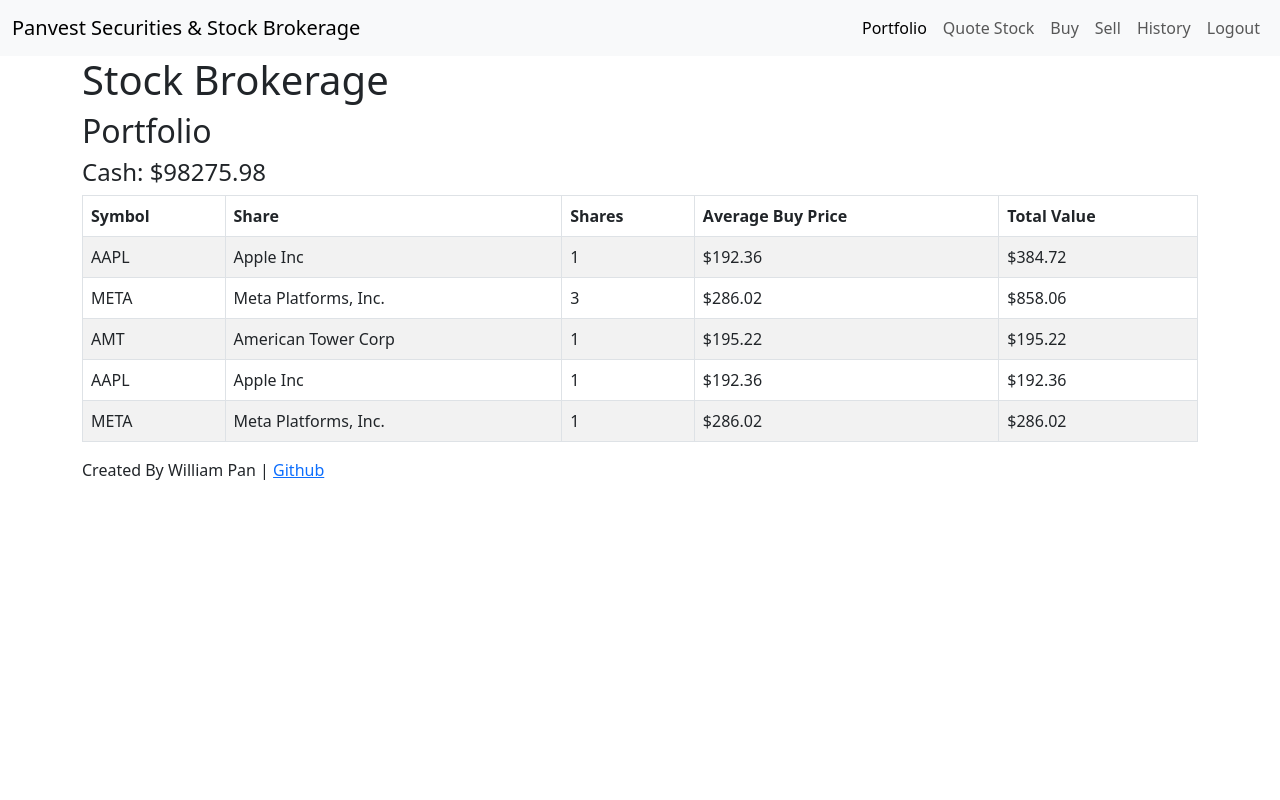
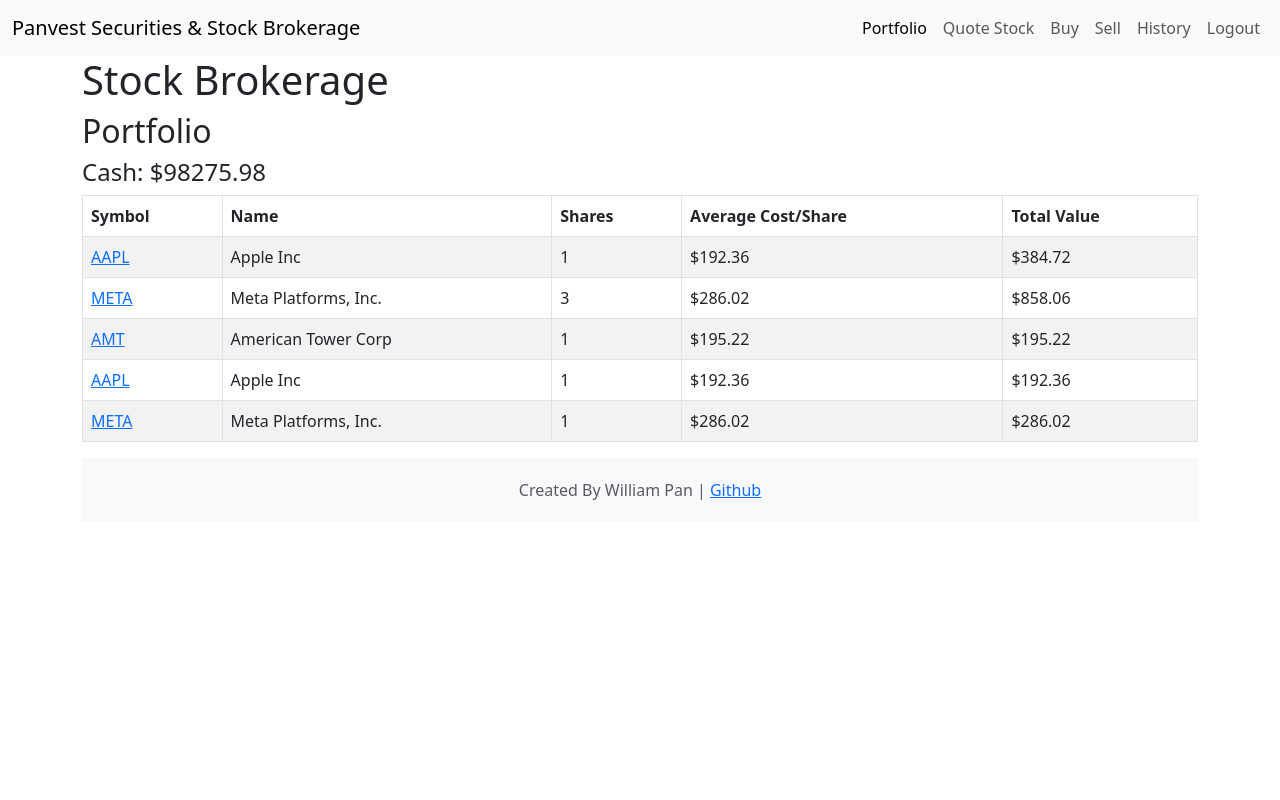
Before and after one commit to williampan22/stock_trading_brokerage_app, a Flask app: page / in a window 1280 px wide. Run offline with Flask 3, Linux system fonts and the light colour scheme; the visitor is signed in with stand-in values (Sample User, id 1).

Commit message:
linked stocks in portfolio to quote, update footer

```diff
--- a/app.py
+++ b/app.py
@@ -154,8 +154,15 @@ def depsoit():
 @app.route("/quote", methods=["GET", "POST"])
 @require_login
 def quote():
-    if request.method == "POST":
-        symbol = request.form.get("symbol")
+    symbol = ""
+    show_quote_info = False
+    preloaded_symbol = request.args.get("symbol")
+    if preloaded_symbol:
+        symbol = preloaded_symbol
+        show_quote_info = True
+    if request.method == "POST" or show_quote_info:
+        if not symbol:
+            symbol = request.form.get("symbol")
         quote = quote_stock(symbol, API_KEY)
         fig = chart_stock_price(symbol, "1day", 1000)
         buffer = BytesIO()
@@ -164,7 +171,7 @@ def quote():
         stock_chart = base64.b64encode(buffer.getvalue()).decode('utf-8')
         return render_template("quoted_show_info.html", quote=quote, stock_chart=stock_chart)
     else:
-        return render_template("quote.html", active_page='quote')
+        return render_template("quote.html", active_page='quote', preloaded_symbol=preloaded_symbol)
 
 # Buy Stock
 @app.route("/buy", methods=["GET","POST"])
@@ -225,7 +232,6 @@ def sell():
         if not quote:
             return redirect("/buy"), 400
         symbol = quote["symbol"]
-        name = quote["name"]
         current_price = round(float(quote["close"]), 2)
         total_value = round(current_price * shares_to_sell, 2)
         user = db.one_or_404(db.select(User).filter_by(id=session["user_id"]))
--- a/static/styles.css
+++ b/static/styles.css
@@ -1,3 +1,26 @@
 body {
-    font-family: helvetica;
-  }
+  font-family: helvetica;
+}
+
+html,
+body {
+  height: 100%;
+  margin: 0;
+}
+
+.wrapper {
+  display: flex;
+  flex-direction: column;
+  min-height: 100vh;
+}
+
+.content {
+  flex: 1;
+}
+
+.footer {
+  background-color: #f8f9fa;
+  padding: 20px 0;
+  margin-top: auto;
+  text-align: center;
+}
--- a/templates/base.html
+++ b/templates/base.html
@@ -8,9 +8,10 @@
     <link href="https://cdn.jsdelivr.net/npm/bootstrap@5.3.0/dist/css/bootstrap.min.css" rel="stylesheet" integrity="sha384-9ndCyUaIbzAi2FUVXJi0CjmCapSmO7SnpJef0486qhLnuZ2cdeRhO02iuK6FUUVM" crossorigin="anonymous">
 </head>
 <body>
+  <div class="wrapper">
     <nav class="navbar navbar-expand-lg bg-body-tertiary">
         <div class="container-fluid">
-          <a class="navbar-brand" href="/login">Panvest Securities & Stock Brokerage</a>
+          <a class="navbar-brand" {% if session["user_id"] %} href="/" {% else %} href="/login" {% endif %}>Panvest Securities & Stock Brokerage</a>
           <button class="navbar-toggler" type="button" data-bs-toggle="collapse" data-bs-target="#navbarNavAltMarkup" aria-controls="navbarNavAltMarkup" aria-expanded="false" aria-label="Toggle navigation">
             <span class="navbar-toggler-icon"></span>
           </button>
@@ -34,7 +35,7 @@
           </div>
         </div>
       </nav>
-    <div class="container">
+    <div class="container content">
         <header>
             <h1>Stock Brokerage</h1>
             <h2>{% block header %} {% endblock %}</h2>
@@ -46,10 +47,13 @@
             {% endblock %}
         </main>
 
-        <footer>
-            <p>Created By William Pan | <a href="https://github.com/williampan22">Github</a></p>
-        </footer>
+        <footer class="footer">
+          <div class="container">
+              <span class="text-muted">Created By William Pan | <a href="https://github.com/williampan22">Github</a></span>
+          </div>
+      </footer>
     </div>
+  </div>
 
     <script src="https://cdn.jsdelivr.net/npm/@popperjs/core@2.11.8/dist/umd/popper.min.js" integrity="sha384-I7E8VVD/ismYTF4hNIPjVp/Zjvgyol6VFvRkX/vR+Vc4jQkC+hVqc2pM8ODewa9r" crossorigin="anonymous"></script>
     <script src="https://cdn.jsdelivr.net/npm/bootstrap@5.3.0/dist/js/bootstrap.min.js" integrity="sha384-fbbOQedDUMZZ5KreZpsbe1LCZPVmfTnH7ois6mU1QK+m14rQ1l2bGBq41eYeM/fS" crossorigin="anonymous"></script>
--- a/templates/index.html
+++ b/templates/index.html
@@ -15,16 +15,16 @@ Portfolio
     <thead>
         <tr>
             <th>Symbol</th>
-            <th>Share</th>
+            <th>Name</th>
             <th>Shares</th>
-            <th>Average Buy Price</th>
+            <th>Average Cost/Share</th>
             <th>Total Value</th>
         </tr>
     </thead>
     <tbody>
         {% for row in portfolio %}
         <tr>
-            <td>{{row.symbol}}</td>
+            <td><a href="/quote?symbol={{row.symbol}}">{{row.symbol}}</a></td>
             <td>{{row.name}}</td>
             <td>{{row.shares}}</td>
             <td>${{row.avg_buy_price}}</td>
--- a/templates/login.html
+++ b/templates/login.html
@@ -10,8 +10,6 @@
 
 {% block body %}
 
-    <a href="/register">Register</a>
-
     <form action="/login" method="post">
         <input autocomplete="off" name="username" placeholder="Username" type="text" required >
         <input autocomplete="off" name="password" placeholder="Password" type="text" required >
```
Also changed, not shown: instance/tradingApp.db.
